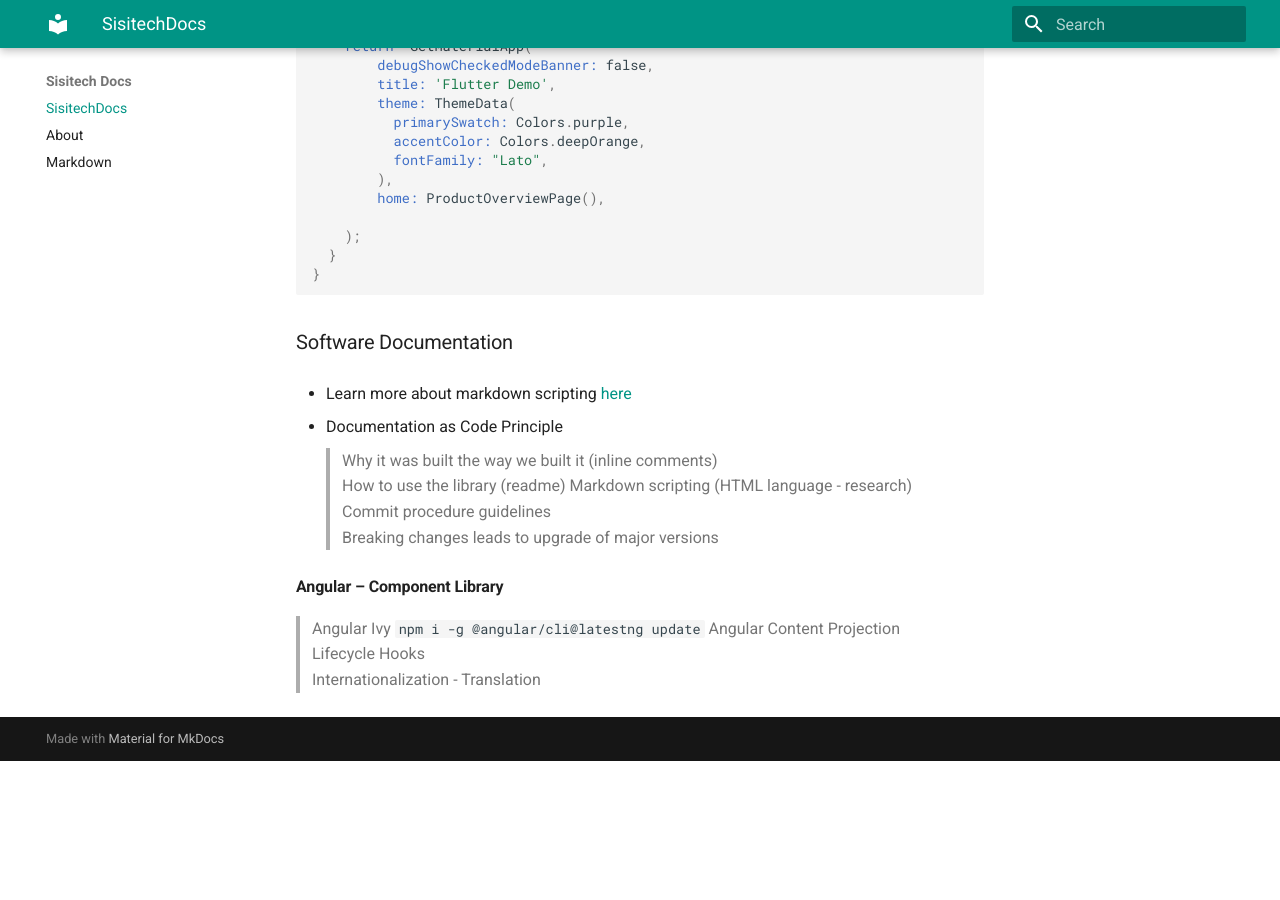
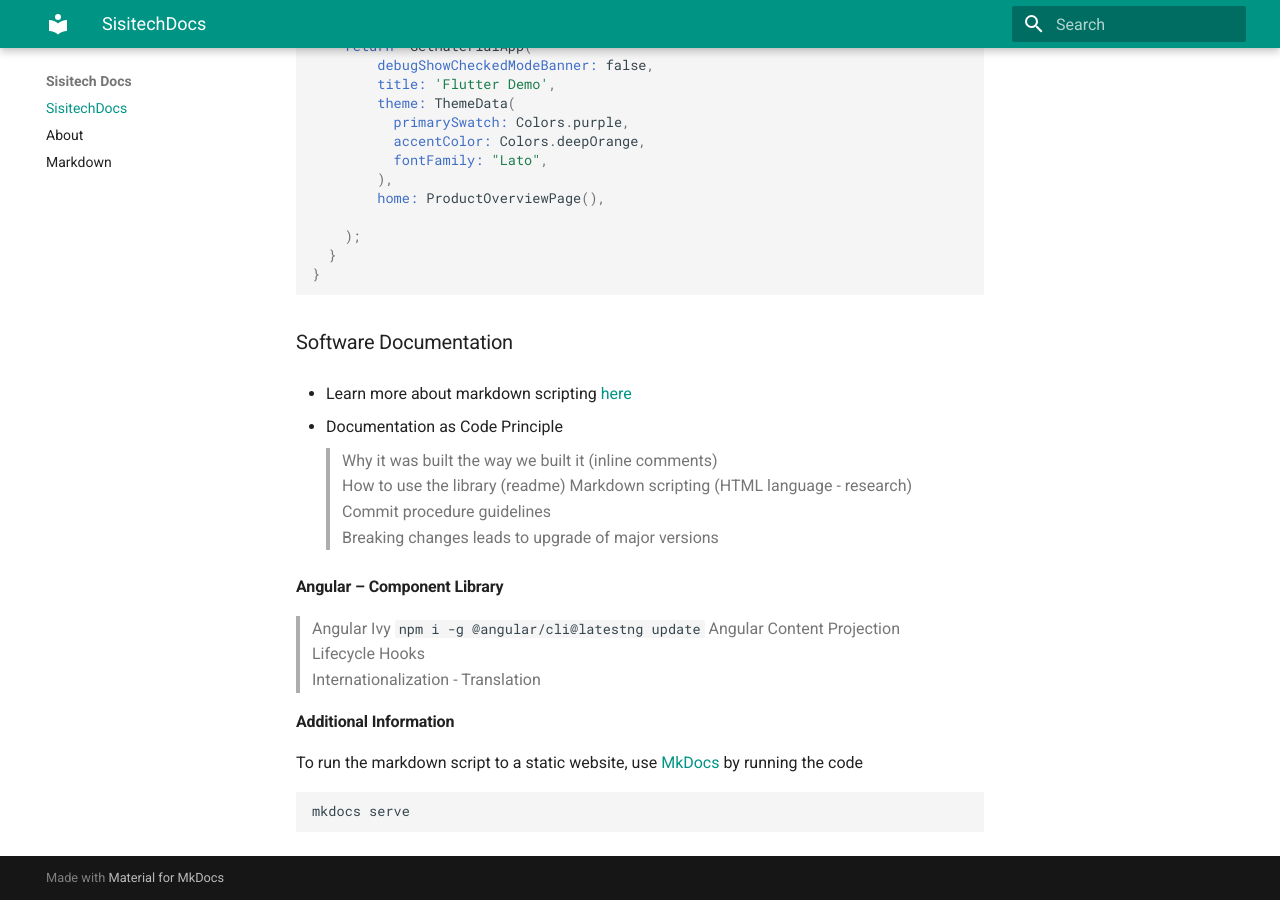
Before and after one commit to sisitech/SisitechDocs, an MkDocs documentation site: the page built from docs/index.md, in a window 1280 px wide and 900 px high, scrolled down 1590 px. Built offline with MkDocs 1.6.1 and Material for MkDocs 9.7.7, drawn with Linux system fonts in a browser that asks for light colours; before the commit the page ends 2351 px from its top, so only the background shows below that.

````diff
--- a/docs/index.md
+++ b/docs/index.md
@@ -73,7 +73,7 @@ class MyApp extends StatelessWidget {
 ```
 ### Software Documentation
 
-- Learn more about markdown scripting [here](/docs/markdown.md)
+- Learn more about markdown scripting [here](./markdown.md)
  <br>
 
 - Documentation as Code Principle
@@ -88,3 +88,13 @@ class MyApp extends StatelessWidget {
   > Angular Content Projection
   > Lifecycle Hooks
   > Internationalization - Translation
+
+#### Additional Information
+
+To run the markdown script to a static website, use [MkDocs](https://www.mkdocs.org/) by running the code
+
+```md
+
+mkdocs serve
+
+```
````
Also changed, not shown: docs/markdown.md (+4 -3 lines), docs/onekana-logo.png (renamed from onekana-logo.png).
